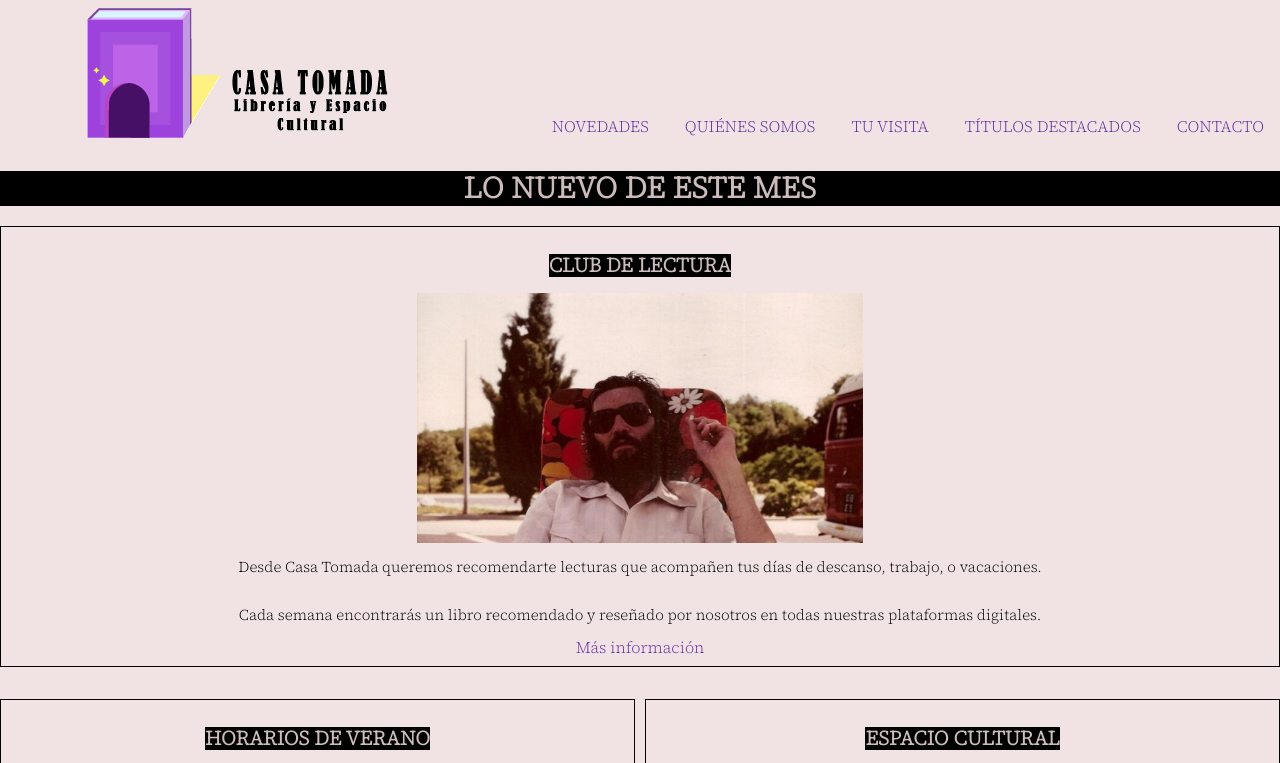
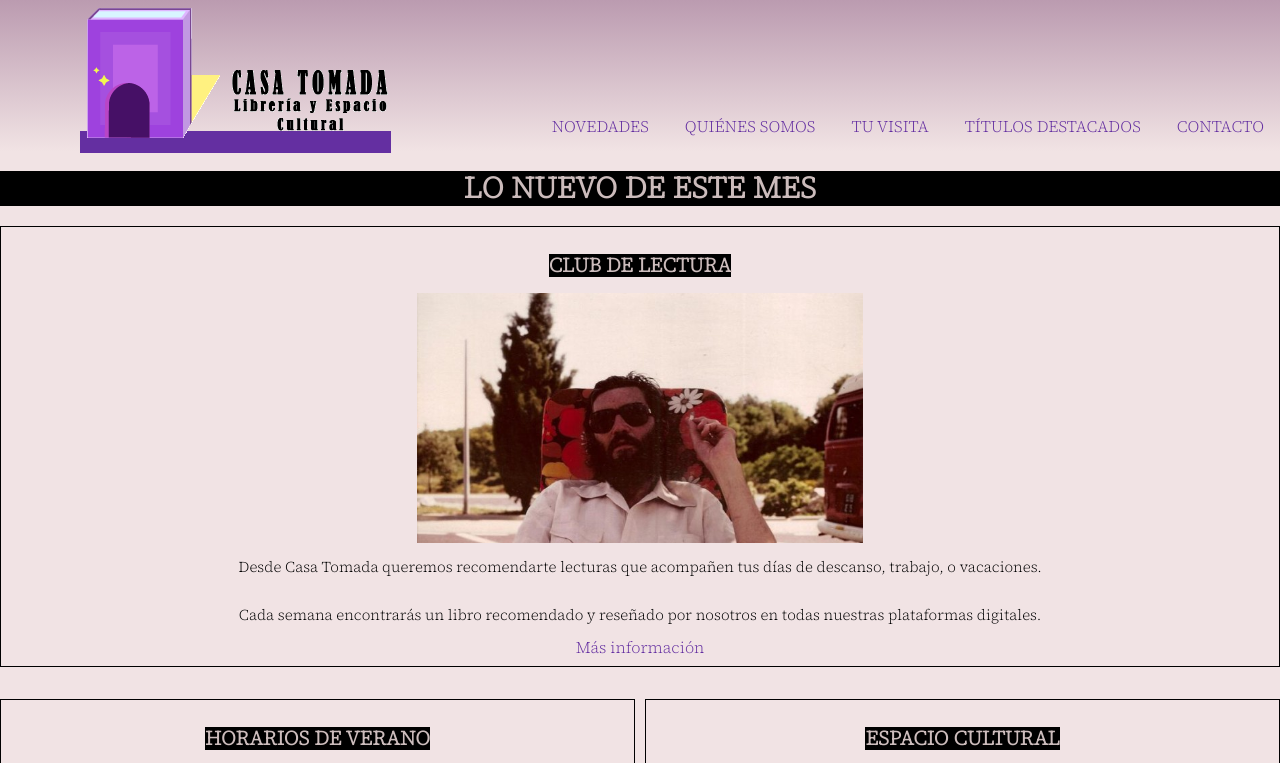
Before and after one commit to viettov/proyectoFinal, a plain HTML site: page index.html in a window 1280 px wide. In both pictures the pointer is over the link 235 px from the left and 142 px from the top of the page. Shown: the top 763 px of the page. Drawn offline with Linux system fonts and the light colour scheme; files whose address does not match are found by name.

Commit message:
se realizan modificaciones

```diff
--- a/css/estilo.css
+++ b/css/estilo.css
@@ -14,6 +14,10 @@
     padding-left: 5rem;
 }
 
+.header {
+    background-image: linear-gradient(#BB9BB0, #F1E3E4);
+}
+
 ul {
     list-style-type: none;
 }
@@ -21,6 +25,15 @@ ul {
 a {
     color: #642FA1;
     text-decoration: none;
+}
+
+a:hover {
+    color:white;
+    background-color: #642FA1;
+}
+
+li:hover {
+    background-color:#642FA1;
 }
 
 li {
```
